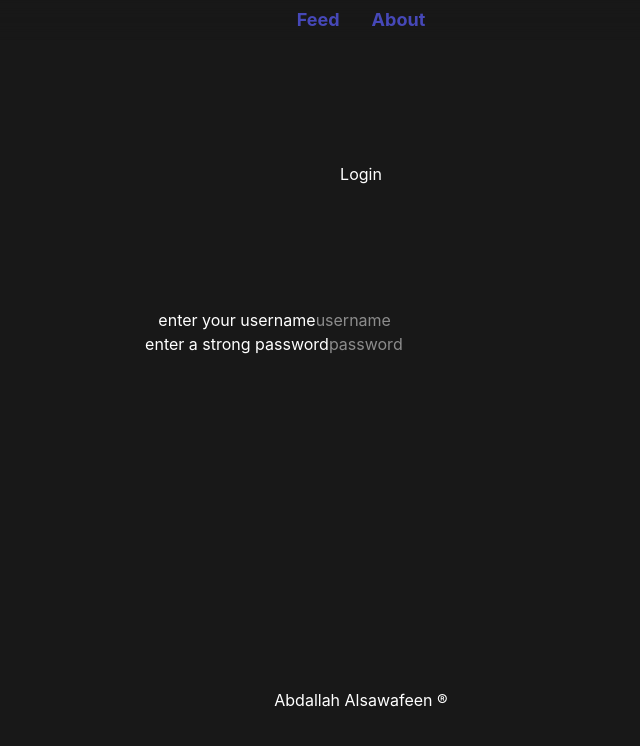
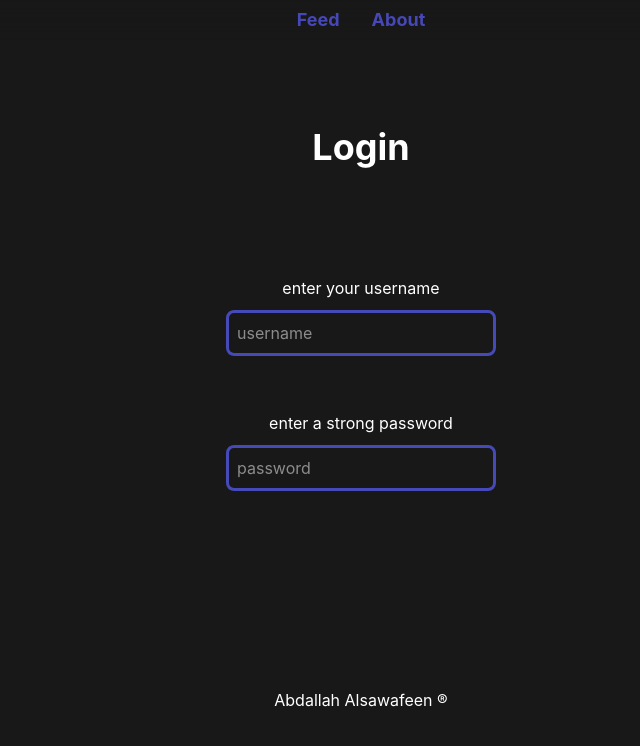
Before and after one commit to aboodJS/social-media-frontend, a Vue app: page /login in a window 1280 px wide. Shown: the top 746 px of the page, without its empty margins (279-919 px from the left). Built offline with nearby package versions, Linux system fonts and the light colour scheme.

Commit message:
added some styling to the AuthForm component

```diff
--- a/src/components/AuthForm.vue
+++ b/src/components/AuthForm.vue
@@ -4,8 +4,8 @@ const props = defineProps(["path"])
 </script>
 
 <template>
-    <form :action="props.path" method="post" class="justify-self-center">
-        <div><label for="username">enter your username</label><input placeholder="username" type="text"></div>
-        <div><label for="password">enter a strong password</label><input placeholder="password" type="password"></div>
+    <form :action="props.path" method="post" class="justify-self-center grid gap-3">
+        <div class="grid content-center gap-2.5"><label for="username">enter your username</label><input class=" rounded-lg outline-0 p-2 border-3 border-[#4649b8]" placeholder="username" type="text"></div>
+        <div class="grid content-center gap-2.5"><label for="password">enter a strong password</label><input class=" rounded-lg outline-0 p-2 border-3 border-[#4649b8]" placeholder="password" type="password"></div>
     </form>
 </template>
--- a/src/pages/Login.vue
+++ b/src/pages/Login.vue
@@ -8,7 +8,7 @@ import TopBar from '@/components/TopBar.vue';
 <template>
     <main class="h-screen grid text-white justify-center text-center">
         <TopBar></TopBar>
-        <h1>Login</h1>
+        <h1 class="font-bold text-4xl">Login</h1>
         <AuthForm path="http://localhost:3000/Signup"></AuthForm>
         <FooterBar></FooterBar>
     </main>
--- a/src/pages/Signup.vue
+++ b/src/pages/Signup.vue
@@ -8,7 +8,7 @@ import TopBar from '@/components/TopBar.vue';
 <template>
     <main class="h-screen grid text-white justify-center text-center">
         <TopBar></TopBar>
-        <h1>Sign up</h1>
+        <h1 class="font-bold text-4xl">Sign up</h1>
         <AuthForm path="http://localhost:3000/Signup"></AuthForm>
         <FooterBar></FooterBar>
     </main>
```
